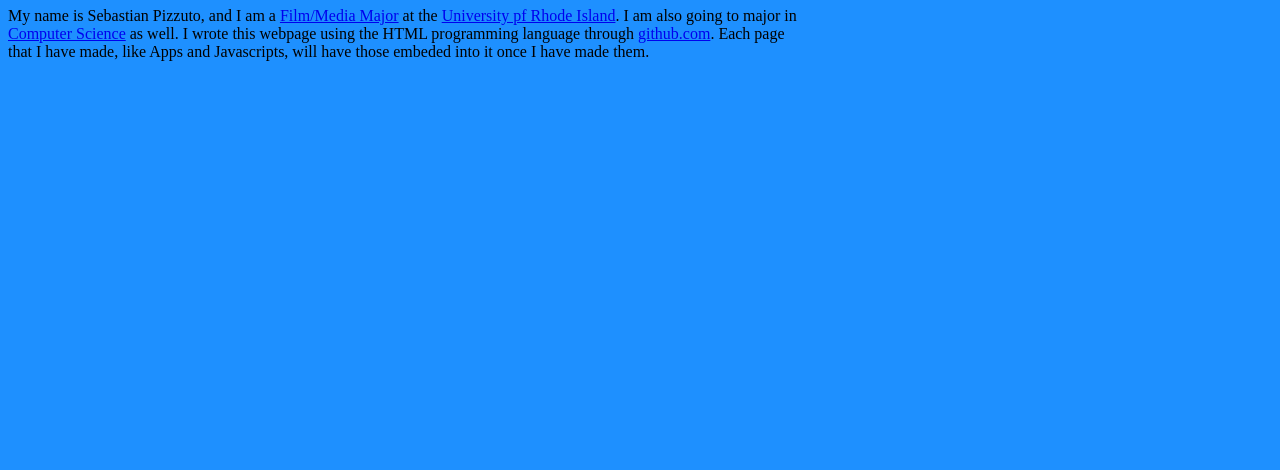
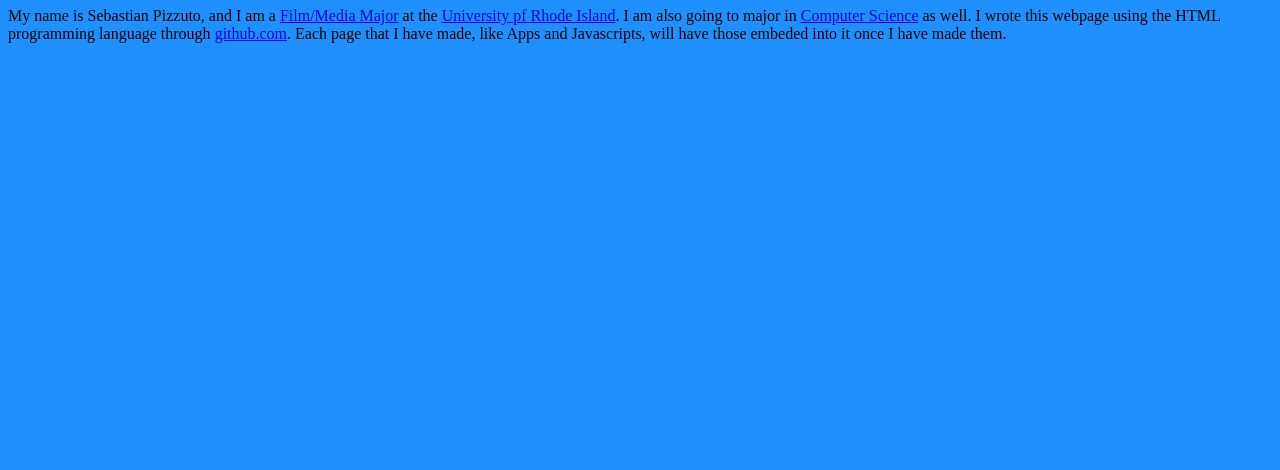
Before and after one commit to Seabass414/Seabass414.github.io, a plain HTML site: page index.html in a window 1280 px wide. Shown: the part 330-800 px from the top of the page. Drawn offline with Linux system fonts and the light colour scheme.

Commit message:
Update index.html

```diff
--- a/index.html
+++ b/index.html
@@ -4,11 +4,6 @@
              <meta charset="utf-8">
              <title>Sebastian's Programming Portfolio</title>
               <link rel="stylesheet" type="text/css" href="style.css">
-            <style>
-                #bio-size {
-                      width: 800px;
-                   }
-              </style>
       </head>
 
            <body>
```
